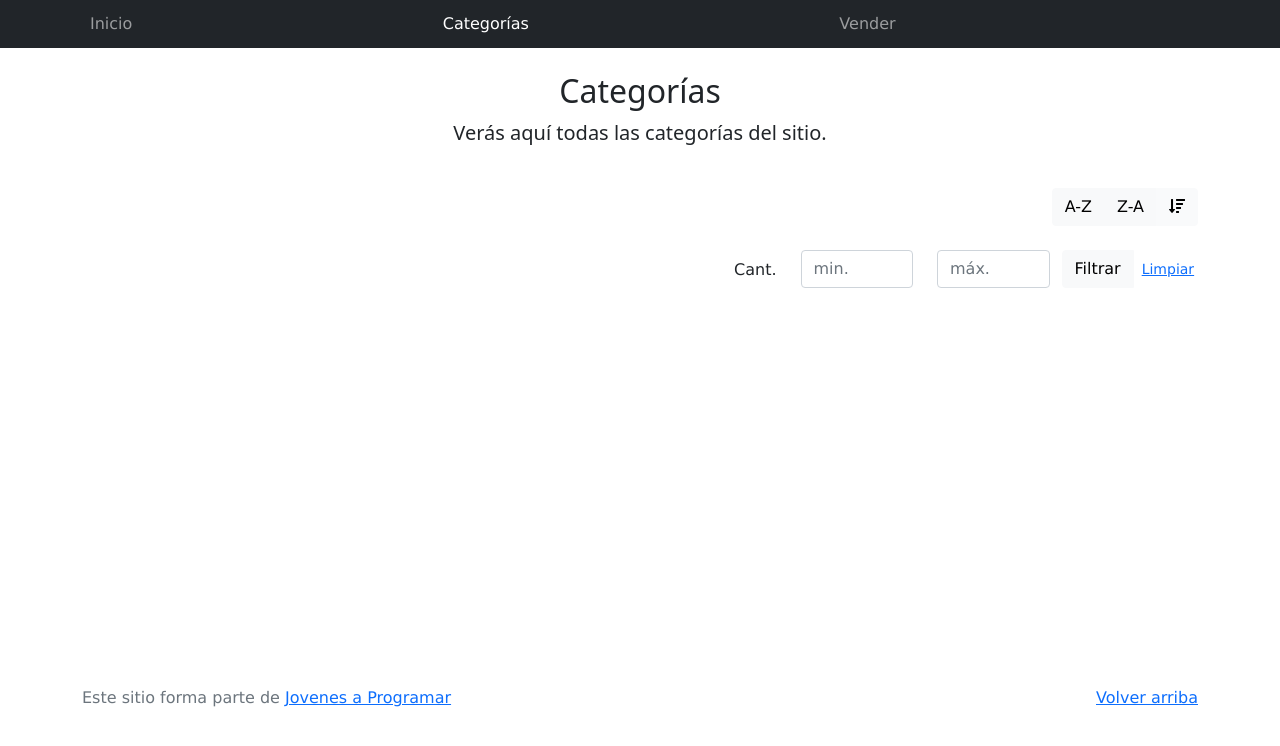
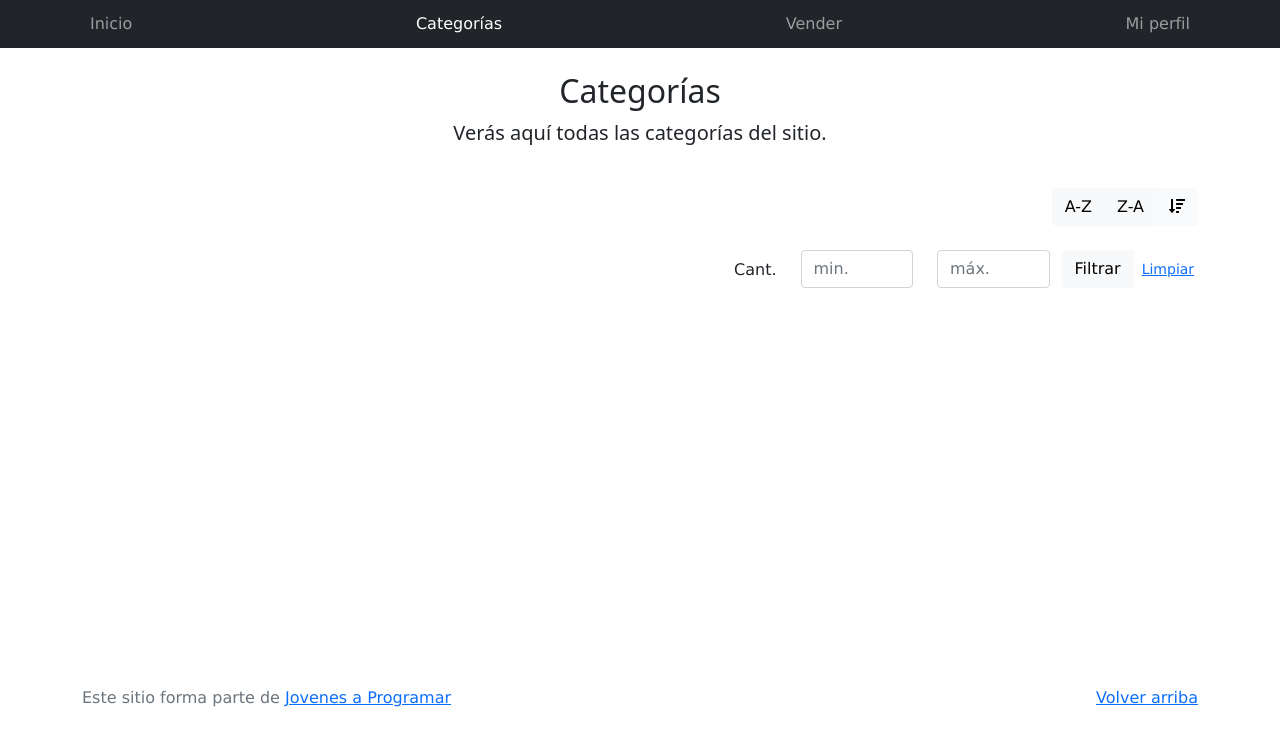
Before and after one commit to LuisNunez2004/Proyecto-JAP, a plain HTML site: page categories.html in a window 1280 px wide. Drawn offline with Linux system fonts and the light colour scheme; no server answers.

Commit message:
Added Mi perfil button

```diff
--- a/categories.html
+++ b/categories.html
@@ -31,6 +31,7 @@
             <a class="nav-link" href="sell.html">Vender</a>
           </li>
           <li class="nav-item">
+            <a class="nav-link" href="my-profile.html">Mi perfil</a>
           </li>
         </ul>
       </div>
```
